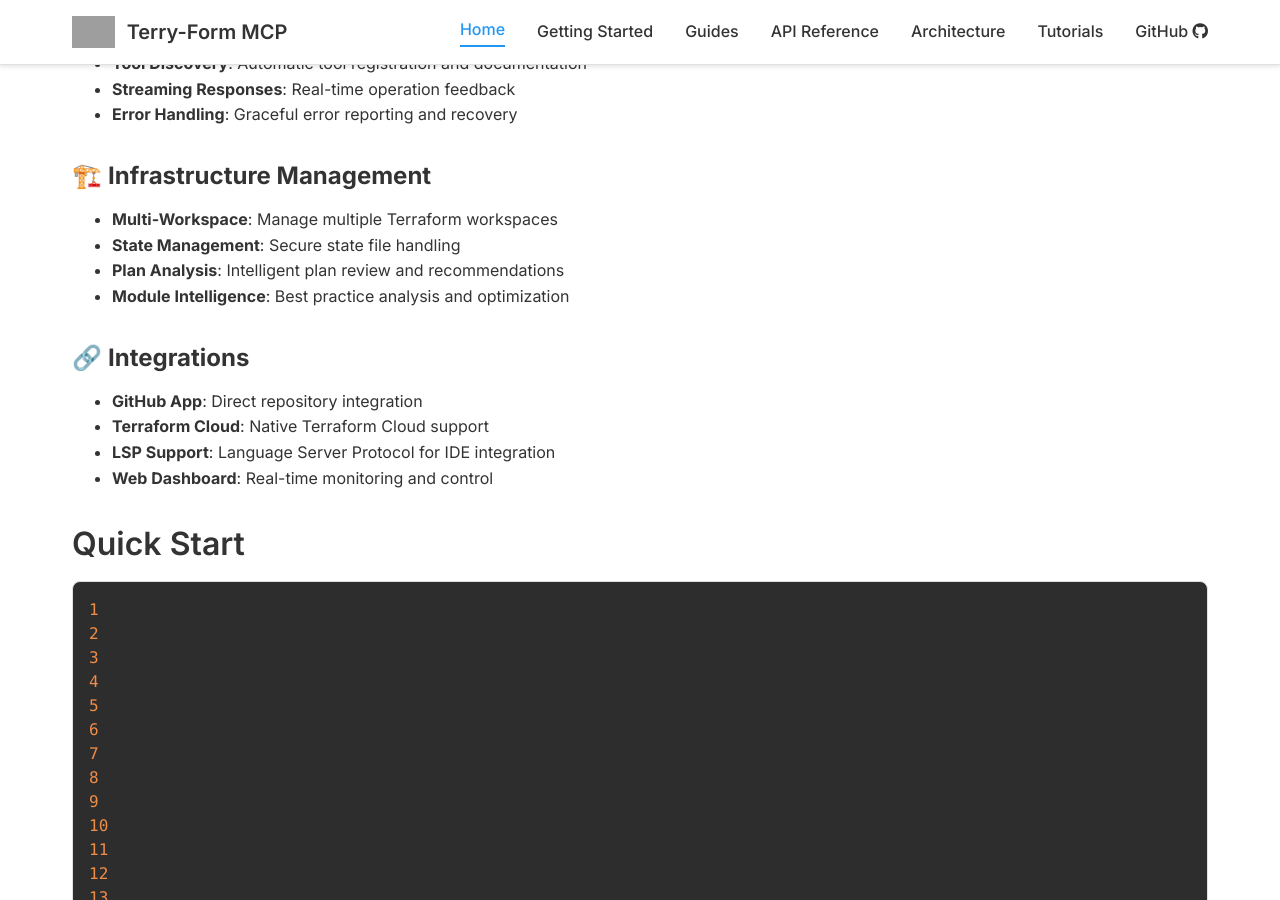
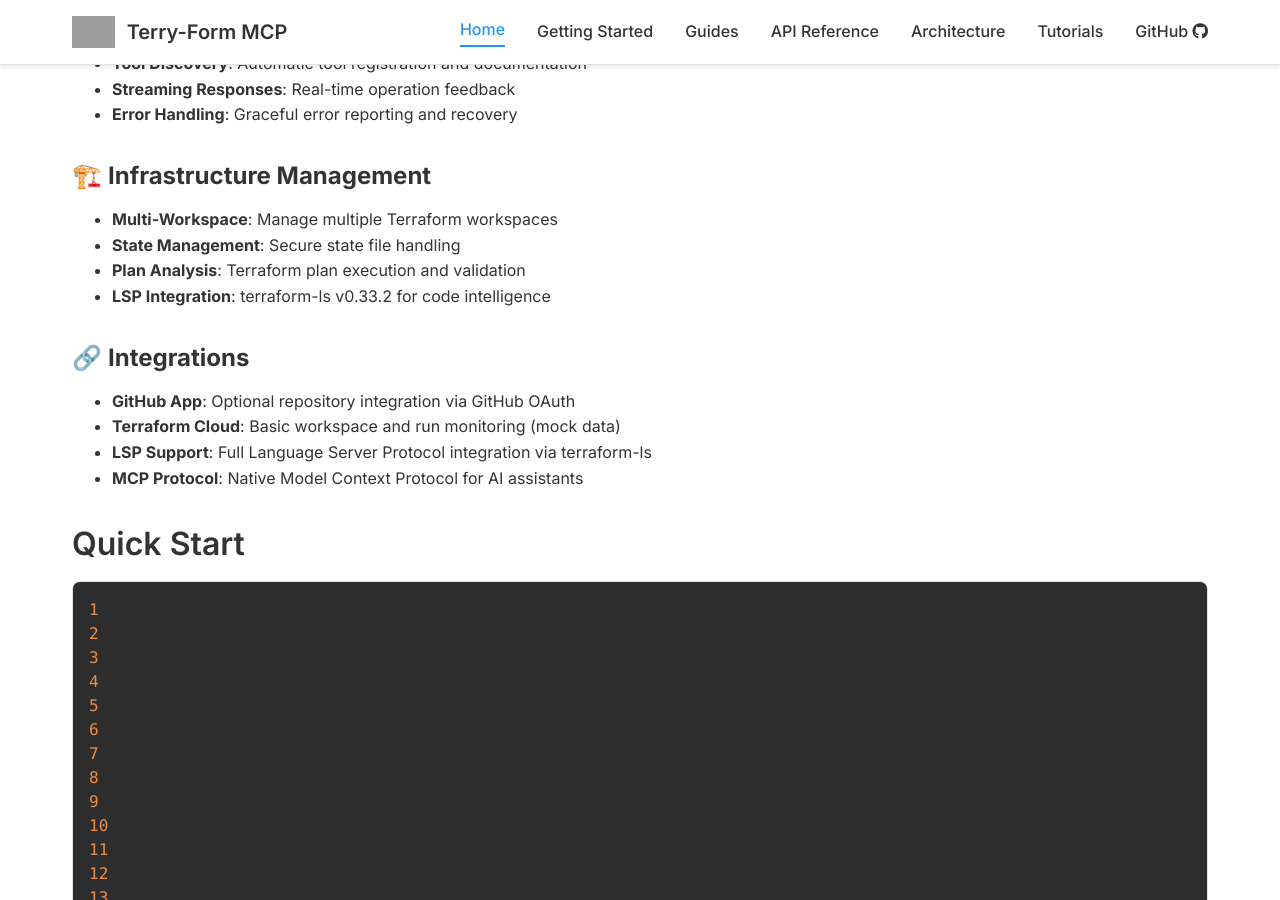
Before and after one commit to aj-geddes/terry-form-mcp, a Jekyll site: the page built from docs/index.md, in a window 1280 px wide and 900 px high, scrolled down 1898 px. Built offline with Jekyll 4.4.1, drawn with Linux system fonts in a browser that asks for light colours; nearby versions of some CDN libraries; some of the changed text lies outside the part shown; grey boxes are pictures that could not be loaded.

Commit message:
docs: Remove false claims and fix installation instructions
Fixed major documentation inaccuracies:

docs/index.md:
- Removed 'Module Intelligence' claims (not implemented)
- Removed 'Web Dashboard' references (not implemented)
- Removed 'Kubernetes deployment' claims (not configured)
- Changed 'Analytics & Insights' to 'Code Intelligence' (LSP-based)
- Updated Terraform Cloud description to clarify mock implementations
- Removed Kubernetes from production deployment claims

docs/getting-started.md:
- Fixed Docker installation instructions (removed nonexistent Docker Hub image)
- Removed port 3000 references (MCP uses stdio, not HTTP)
- Changed 'server_mcp_only.py' to 'server_enhanced_with_lsp.py' (correct file)
- Added clarity that server uses stdio transport, not daemon mode
- Fixed local development instructions to use correct server file

All documentation now accurately reflects implemented functionality only.

🤖 Generated with [Claude Code](https://claude.com/claude-code)

Co-Authored-By: Claude <noreply@anthropic.com>

```diff
--- a/docs/index.md
+++ b/docs/index.md
@@ -43,14 +43,14 @@ description: Secure, intelligent infrastructure management through Model Context
 
   <div class="feature-card">
     <div class="feature-icon">📊</div>
-    <h3>Analytics & Insights</h3>
-    <p>Module intelligence, security scanning, and best practice recommendations</p>
+    <h3>Code Intelligence</h3>
+    <p>LSP-powered validation, security scanning, and best practice recommendations</p>
   </div>
 
   <div class="feature-card">
     <div class="feature-icon">🚀</div>
     <h3>Production Ready</h3>
-    <p>Docker, Kubernetes, and cloud-native deployment options with monitoring</p>
+    <p>Docker containerization with comprehensive security controls and rate limiting</p>
   </div>
 </div>
 
@@ -86,14 +86,14 @@ graph LR
 ### 🏗️ **Infrastructure Management**
 - **Multi-Workspace**: Manage multiple Terraform workspaces
 - **State Management**: Secure state file handling
-- **Plan Analysis**: Intelligent plan review and recommendations
-- **Module Intelligence**: Best practice analysis and optimization
+- **Plan Analysis**: Terraform plan execution and validation
+- **LSP Integration**: terraform-ls v0.33.2 for code intelligence
 
 ### 🔗 **Integrations**
-- **GitHub App**: Direct repository integration
-- **Terraform Cloud**: Native Terraform Cloud support
-- **LSP Support**: Language Server Protocol for IDE integration
-- **Web Dashboard**: Real-time monitoring and control
+- **GitHub App**: Optional repository integration via GitHub OAuth
+- **Terraform Cloud**: Basic workspace and run monitoring (mock data)
+- **LSP Support**: Full Language Server Protocol integration via terraform-ls
+- **MCP Protocol**: Native Model Context Protocol for AI assistants
 
 ## Quick Start
 
```
Also changed, not shown: docs/getting-started.md (+16 -42 lines).
